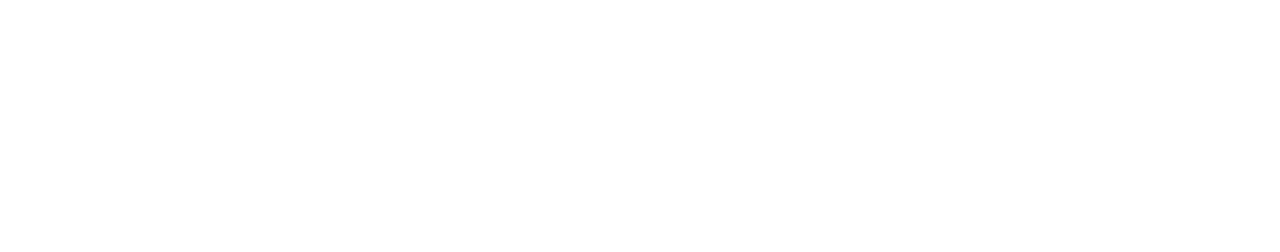
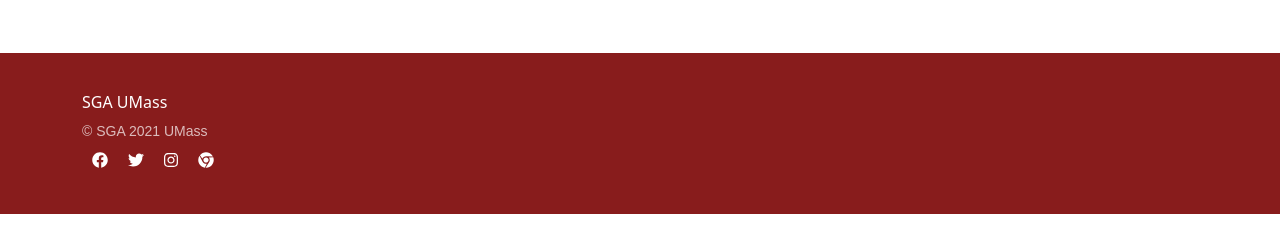
Before and after one commit to build-umass/sga-yearbook, a Next.js app in the folder frontend/: page / in a window 1280 px wide. Shown: the part 372-624 px from the top of the page. Built offline with nearby package versions, Linux system fonts and the light colour scheme.

Commit message:
added footer

```diff
--- /dev/null
+++ b/frontend/components/Footer.js
@@ -0,0 +1,93 @@
+import React from 'react';
+import Container from 'react-bootstrap/Container';
+import Row from 'react-bootstrap/Row';
+import Col from 'react-bootstrap/Col';
+import Link from 'react-bootstrap/NavLink';
+import { FontAwesomeIcon } from '@fortawesome/react-fontawesome';
+import {
+  faFacebook,
+  faTwitter,
+  faInstagram,
+  faChrome
+} from '@fortawesome/free-brands-svg-icons';
+
+export default function Footer() {
+  return (
+    <div className="footer">
+      <Container className="padding3">
+        <Row>
+          <Col md={3} sm={12} className="footer-col">
+            <div>
+              <Row>
+                <Col>
+                  <h6 className="pg-heading">SGA UMass</h6>
+                </Col>
+              </Row>
+              <Row className="margin-bottom2">
+                <Col>
+                  <p className="copyright">© SGA 2021 UMass</p>
+                </Col>
+              </Row>
+              <Row>
+                  <div>
+                    <a
+                        href="https://www.facebook.com/UMassSGA/"
+                        target="_blank"
+                        className="white-link"
+                        rel="noreferrer"
+                    >
+                    <FontAwesomeIcon icon={faFacebook} className="icon" />
+                    </a>
+                    <a
+                        href="https://twitter.com/umasssga"
+                        target="_blank"
+                        className="white-link"
+                        rel="noreferrer"
+                    >
+                        <FontAwesomeIcon icon={faTwitter} className="icon" />
+                    </a>
+                    <a
+                        href="https://www.instagram.com/umasssga/"
+                        target="_blank"
+                        className="white-link"
+                        rel="noreferrer"
+                    >
+                        <FontAwesomeIcon icon={faInstagram} className="icon" />
+                    </a>
+                    <a
+                        href="https://www.umass.edu/sga/"
+                        target="_blank"
+                        className="white-link"
+                        rel="noreferrer"
+                    >
+                        <FontAwesomeIcon icon={faChrome} className="icon" />
+                    </a>
+                  </div>
+              </Row>
+            </div>
+          </Col>
+          {/* <Col md={3} sm={12} className="footer-col">
+            <div>
+              <Link href="/placeholder1">
+                <p className="footer-heading">About</p>
+              </Link>
+              <Link href="/placeholder#one">Mission</Link>
+              <Link href="/placeholder#two">Story</Link>
+              <Link href="/placeholder#three">Team</Link>
+            </div>
+          </Col>
+          <Col md={3} sm={12} className="footer-col">
+            <div>
+              <Link href="/services">
+                <p className="footer-heading">Services</p>
+              </Link>
+              <Link href="/placeholder#one">Mission</Link>
+              <Link href="/placeholder#two">Story</Link>
+              <Link href="/placeholder#three">Team</Link>
+            </div>
+          </Col> */}
+        </Row>
+      </Container>
+    </div>
+  );
+}
--- a/frontend/pages/index.js
+++ b/frontend/pages/index.js
@@ -10,6 +10,7 @@
 import Navbar from '../components/Navbar';
 import Colors from '../components/Colors'
 import DetailsThumb from '../components/DetailsThumb';
+import Footer from '../components/Footer';
 
 export default function Index () {
 
@@ -53,6 +54,7 @@
                     </div>
                 ))
             }
+        <Footer />
         </div>
     );
 }
--- a/frontend/styles/styles.scss
+++ b/frontend/styles/styles.scss
@@ -132,6 +132,49 @@
     background: $red-gradient-transparent;
 }
 
+.copyright {
+	font-size: 14px;
+	font-family: $primary-font;
+	font-weight: 400;
+	color: rgba($color: white, $alpha: 0.7) !important;
+	margin: 0px;
+	padding: 0px;
+}
+
+
+
+.footer {
+	background: $primary-color;
+	color: white;
+
+	.nav-link {
+		font-size: 14px;
+		font-family: $primary-font;
+		font-weight: 400;
+		color: rgba($color: white, $alpha: 0.7) !important;
+		margin: 0px;
+		padding: 0px;
+		text-decoration: none !important;
+
+        .footer-heading {
+        color: rgba($color: white, $alpha: 1) !important;
+        font-size: 16px;
+        font-weight: 700;
+        margin-bottom: 8px;
+        }
+    }
+
+}
+
+@media (max-width: 414px) {
+	.footer-col {
+		display: flex;
+		align-items: center;
+		justify-content: center;
+		text-align: center;
+		margin-bottom: 10px;
+	}
+}
 
 @media (max-width: 500px){
     .thumb{
@@ -141,3 +184,23 @@
         width: 50px;
     }
 }
+
+.icon {
+    color: white;
+	margin: 10px;
+
+}
+
+.padding3 {
+	padding-top: 2.5em;
+	padding-bottom: 2em;
+}
+
+.pg-heading {
+	color: white;
+}
+
+.margin2 {
+	margin-top: 7em;
+	margin-bottom: 8em;
+}
```
Also changed, not shown: frontend/package.json (+5 -2 lines), 1 other file (tests, documents, lock files or other folders).
